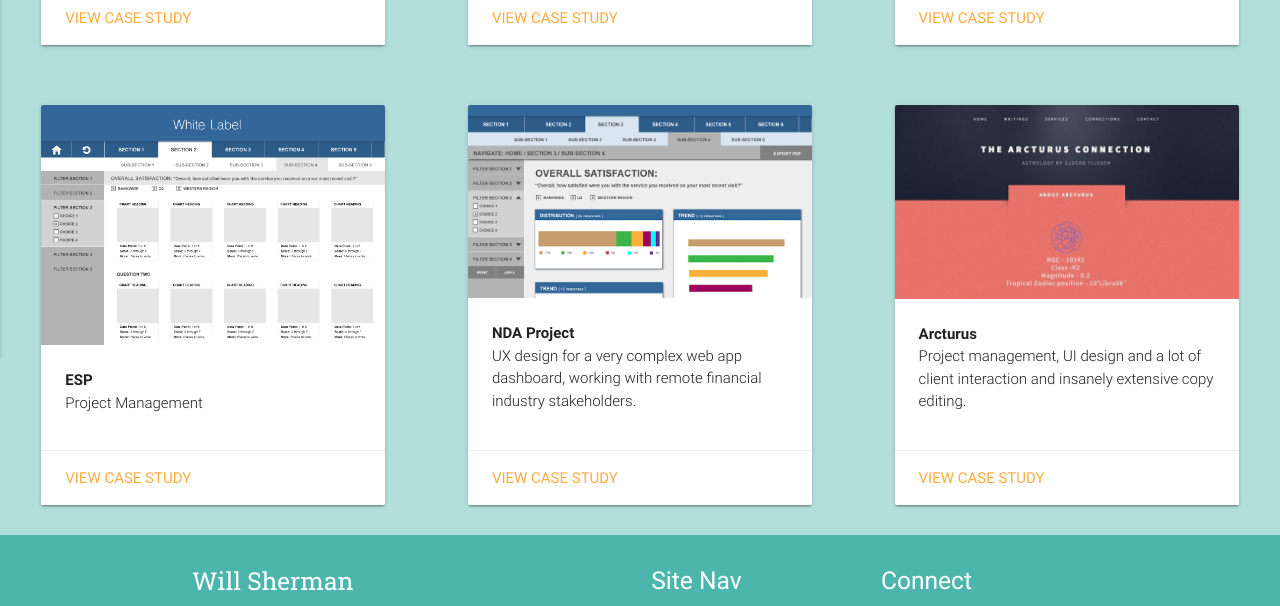
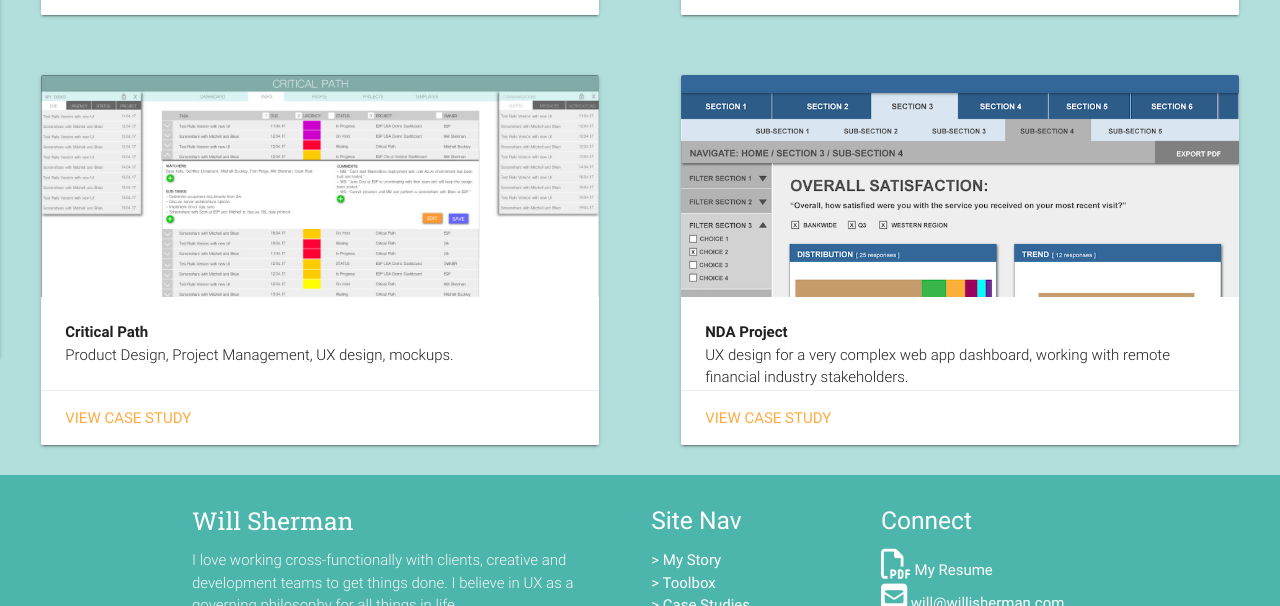
Before and after one commit to vvj5/willjsherman, a plain HTML site: page case_studies.html in a window 1280 px wide. Shown: the part 503-1109 px from the top of the page. Drawn offline with nearby package versions, Linux system fonts and the light colour scheme.

Commit message:
revised case studies to just show 4

```diff
--- a/case_studies.html
+++ b/case_studies.html
@@ -45,7 +45,7 @@
   </div>
   <div class="row">
 
-    <div class="col s12 m6 l4">
+    <div class="col s12 m6">
       <div class="card medium">
         <div class="card-image">
           <img src="images/portfolio/spotbooked/spotbooked_tn.jpg">
@@ -61,7 +61,7 @@
       </div>
     </div>
 
-    <div class="col s12 m6 l4">
+    <div class="col s12 m6">
       <div class="card medium">
         <div class="card-image">
           <img src="images/portfolio/bookmed/bookmed_tn.png">
@@ -76,7 +76,7 @@
       </div>
     </div>
 
-    <div class="col s12 m6 l4">
+    <div class="col s12 m6">
       <div class="card medium">
         <div class="card-image">
           <img src="images/portfolio/critical_path/cp_dashboard.jpg">
@@ -91,22 +91,7 @@
       </div>
     </div>
 
-    <div class="col s12 m6 l4">
-      <div class="card medium">
-        <div class="card-image">
-          <img src="images/portfolio/av-white-label1.png">
-        </div>
-        <div class="card-content light">
-          <b>ESP</b><br>
-      Project Management<br><br>
-        </div>
-        <div class="card-action">
-          <a href="#modal4">View Case Study</a>
-        </div>
-      </div>
-    </div>
-
-    <div class="col s12 m6 l4">
+    <div class="col s12 m6">
       <div class="card medium">
         <div class="card-image">
           <img src="images/portfolio/av-white-label2.png">
@@ -117,21 +102,6 @@
         </div>
         <div class="card-action">
           <a href="#modal5">View Case Study</a>
-        </div>
-      </div>
-    </div>
-
-    <div class="col s12 m6 l4">
-      <div class="card medium">
-        <div class="card-image">
-          <img src="images/portfolio/arcturus.jpg">
-        </div>
-        <div class="card-content light">
-          <b>Arcturus</b><br>
-          Project management, UI design and a lot of client interaction and insanely extensive copy editing.
-        </div>
-        <div class="card-action">
-          <a href="#modal6">View Case Study</a>
         </div>
       </div>
     </div>
@@ -208,14 +178,6 @@
   <a href="#!" class="orange right modal-close btn-floating"><i class="fa fa-2x fa-times"></i></a>
 </div>
 
-<div id="modal4" class="modal">
-  <a href="#!" class="orange right modal-close btn-floating"><i class="fa fa-2x fa-times"></i></a>
-  <div class="modal-content">
-    <h4>ESP</h4>
-
-  </div>
-  <a href="#!" class="orange right modal-close btn-floating"><i class="fa fa-2x fa-times"></i></a>
-</div>
 
 <div id="modal5" class="modal">
   <a href="#!" class="orange right modal-close btn-floating"><i class="fa fa-2x fa-times"></i></a>
@@ -226,17 +188,6 @@
   </div>
   <a href="#!" class="orange right modal-close btn-floating"><i class="fa fa-2x fa-times"></i></a>
 </div>
-
-<div id="modal6" class="modal">
-  <a href="#!" class="orange right modal-close btn-floating"><i class="fa fa-2x fa-times"></i></a>
-  <div class="modal-content light">
-    <h4>Arcturus</h4>
-    This was a site redesign for a very text-heavy client site.<br><br> An oddity of this project was that I had to actually edit a great deal of the copy (the client is not a native English speaker).<br><br>My process involved the interesting challenge of interacting with a very eccentric client who has very eccentric customers, and I ended-up doing most of my research by visiting probably a dozen high-ranked similar sites to get an idea of what kind of format the likely visitors would be used-to (user interviews were not possible, and I received no responses to the questionnaire I sent to his mailing list, which may reflect an error on my part, but I am honestly still not sure).<br><br>I then created my initial set of wireframes and site flow maps, which had to be completely scrapped due to some communication misunderstandings. My second set were similarly scrapped entirely, but my third set finally wowed the client, and we were able to move forward with info architecture, editing and adding content.<br><br>My KPI on this site is pretty simple- email enquiries. I also check SE keywords and analyze visitor click-through flows and dwell times.<br><br>I used Illustrator for wireframing and InVision for prototyping and draft iterations, Jekyll (I used Jekyll because the site is pretty blog-heavy), Materialize (a CSS shell), HTML and CSS for the build.<br><br>
-    <button class="btn teal" href="http://www.arcturusconnection.com">Click Here to View The Arcturus Connection live</button>
-  </div>
-  <a href="#!" class="orange right modal-close btn-floating"><i class="fa fa-2x fa-times"></i></a>
-</div>
-
 
 
 <footer class="page-footer teal lighten-2">
--- a/sass/components/_cards.scss
+++ b/sass/components/_cards.scss
@@ -54,7 +54,7 @@
   }
 
   &.medium {
-    height: 400px;
+    height: 370px;
   }
 
   &.large {
```
Also changed, not shown: css/materialize.css.
